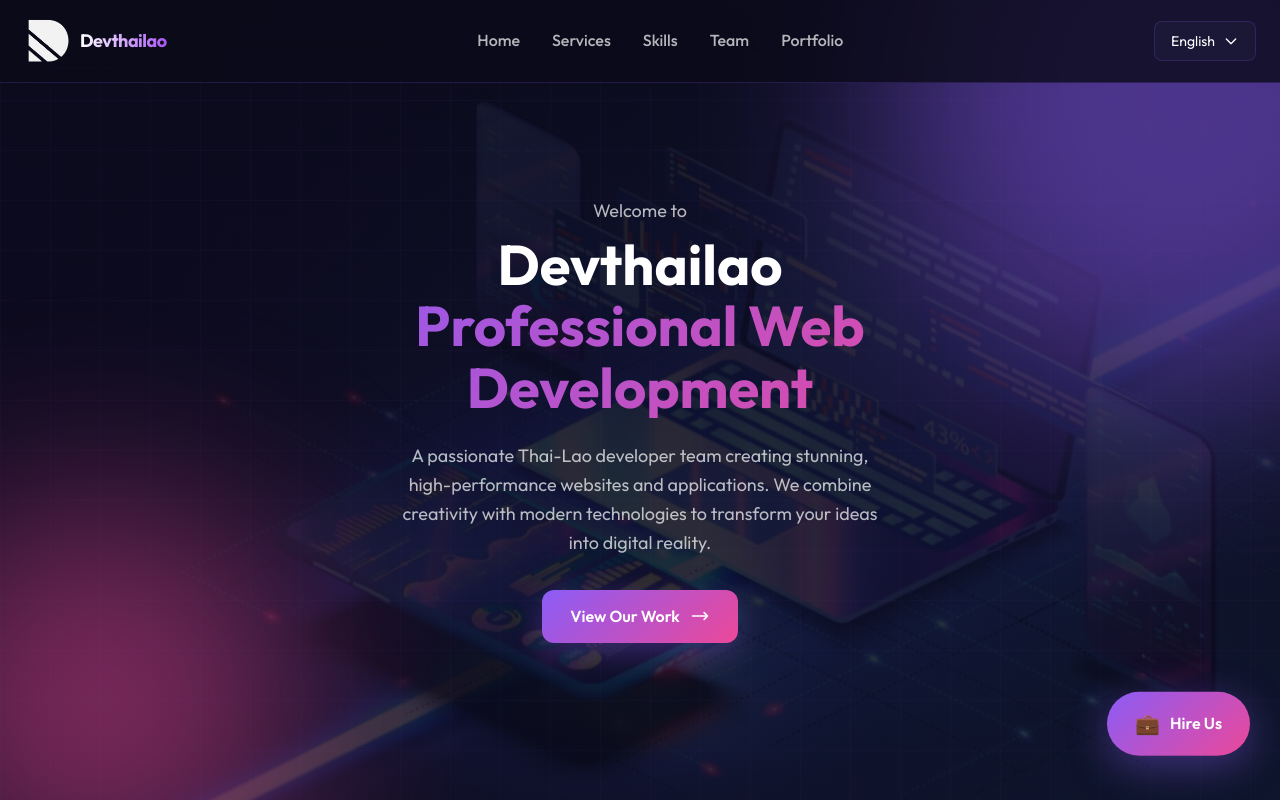
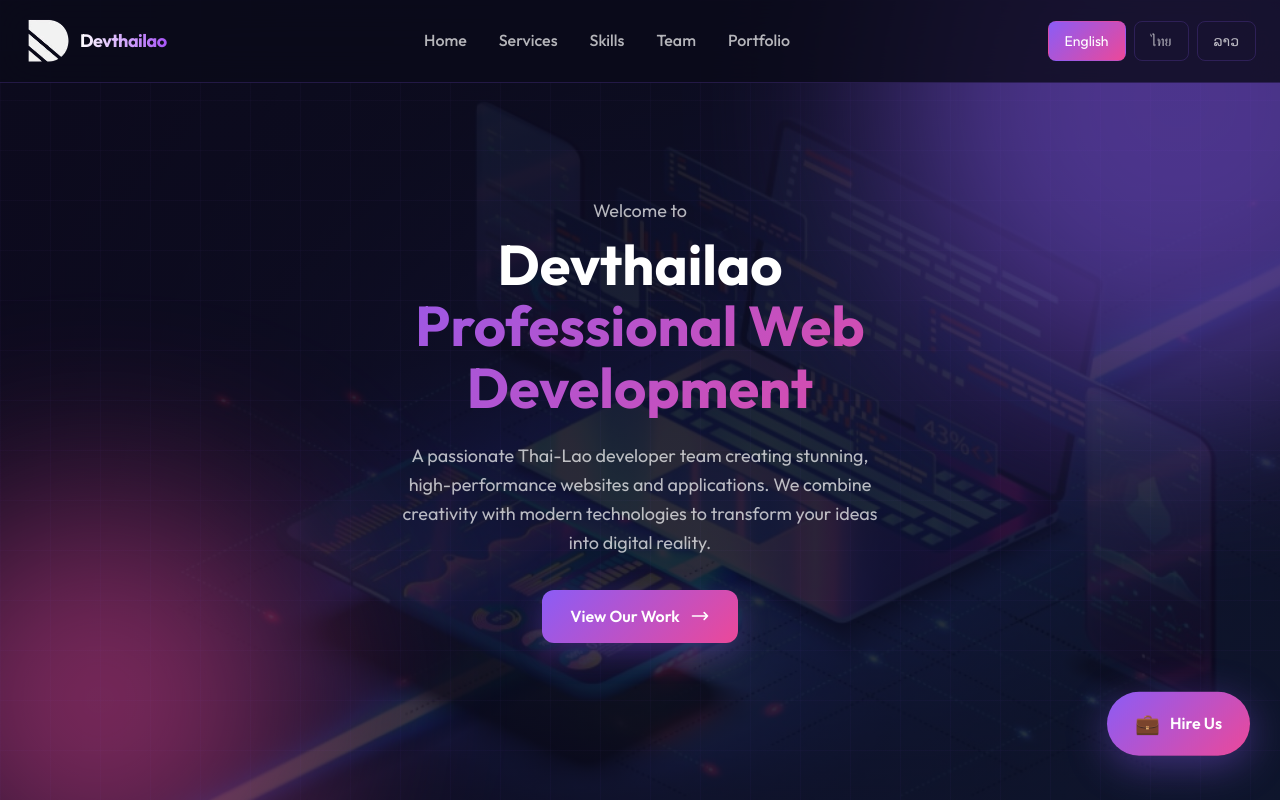
Before and after one commit to siridevcode-dev/devthailao.com, a Next.js app: page /en in a window 1280 px wide. Shown: the top 800 px of the page. Built offline with nearby package versions, Linux system fonts and the light colour scheme.

Commit message:
Horizontal language switcher on desktop, dropdown on mobile

```diff
--- a/src/app/globals.css
+++ b/src/app/globals.css
@@ -137,7 +137,37 @@
   gap: 16px;
 }
 
-.language-switcher {
+/* Desktop: Horizontal language buttons */
+.lang-desktop {
+  display: flex;
+  gap: 8px;
+}
+
+.lang-item {
+  padding: 8px 16px;
+  background: transparent;
+  border: 1px solid var(--border-color);
+  border-radius: 8px;
+  color: var(--text-secondary);
+  cursor: pointer;
+  font-size: 14px;
+  transition: all 0.3s ease;
+}
+
+.lang-item:hover {
+  border-color: var(--accent-primary);
+  color: var(--text-primary);
+}
+
+.lang-item.active {
+  background: linear-gradient(135deg, var(--gradient-start), var(--gradient-end));
+  border-color: transparent;
+  color: white;
+}
+
+/* Mobile: Dropdown language switcher */
+.lang-mobile {
+  display: none;
   position: relative;
 }
 
@@ -749,6 +779,15 @@
     display: flex;
   }
 
+  /* Hide desktop language buttons, show mobile dropdown on mobile */
+  .lang-desktop {
+    display: none;
+  }
+
+  .lang-mobile {
+    display: block;
+  }
+
   .hero-name,
   .hero-role {
     font-size: 36px;
--- a/src/components/Navbar.tsx
+++ b/src/components/Navbar.tsx
@@ -57,7 +57,21 @@
                 </div>
 
                 <div className="nav-actions">
-                    <div className="language-switcher">
+                    {/* Desktop: Horizontal language buttons */}
+                    <div className="lang-desktop">
+                        {languages.map((language) => (
+                            <button
+                                key={language.code}
+                                className={`lang-item ${language.code === lang ? 'active' : ''}`}
+                                onClick={() => switchLanguage(language.code)}
+                            >
+                                {language.name}
+                            </button>
+                        ))}
+                    </div>
+
+                    {/* Mobile: Dropdown language switcher */}
+                    <div className="lang-mobile">
                         <button
                             className="lang-btn"
                             onClick={() => setIsLangOpen(!isLangOpen)}
```
